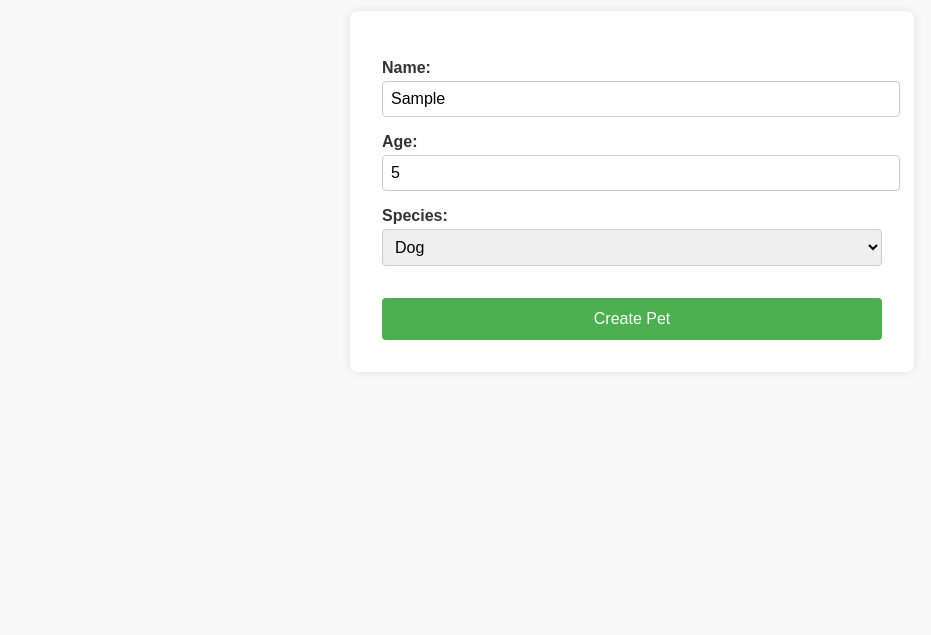
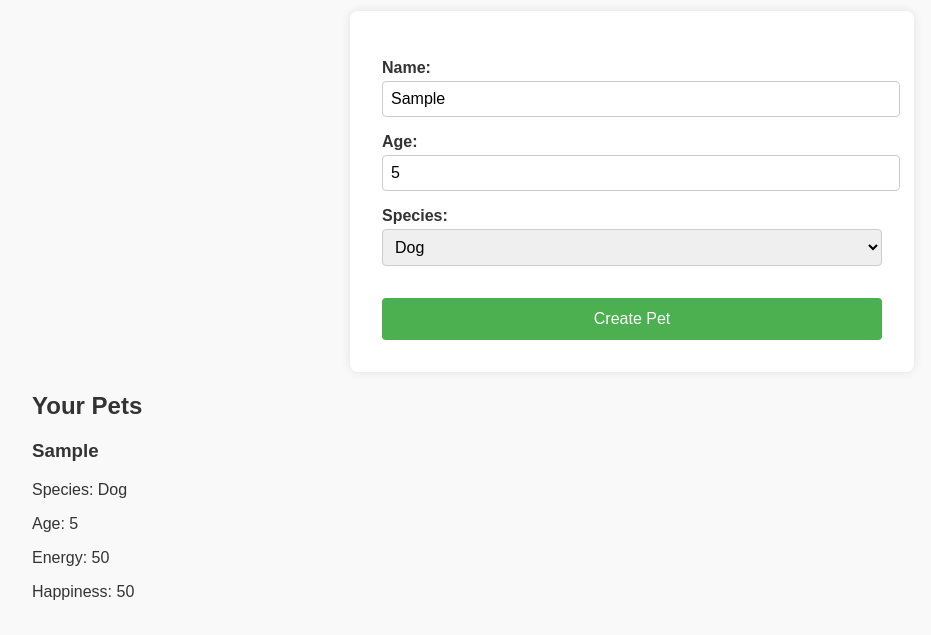
Before and after one commit to Ashurely321/week4-js-html-dom-exercises, a plain HTML site: page pets.html in a window 1280 px wide. Both pictures are taken after typing "Sample", "5" into the empty fields and a click on the button "Create Pet". Shown: the part 119-754 px from the top of the page, without its empty margins (8-939 px from the left). Drawn offline with Linux system fonts and the light colour scheme.

Commit message:
day 4 modify petCreator.js,pets.html,and pets.js to reflect assignment addons

```diff
--- a/petCreator.js
+++ b/petCreator.js
@@ -33,5 +33,18 @@ function createPet(name, age, species) {
         console.log(`${this.name} is too tired to play.`);
       }
     },
+
+    //Day 4, new method: generates the HTML for rendering this pet
+    html() {
+      return `
+    <div class="pet-card">
+    <h3>${this.name}</h3>
+    <p>Species: ${this.species}</p>
+    <p>Age: ${this.age}</p>
+    <p>Energy: ${this.energy}</p>
+    <p>Happiness: ${this.happiness}</p>
+    </div>
+    `;
+    },
   };
 }
--- a/pets.html
+++ b/pets.html
@@ -1,30 +1,34 @@
 <!DOCTYPE html>
 <html lang="en">
   <head>
-    <meta charset="UTF-8">
-    <meta name="viewport" content="width=device-width, initial-scale=1.0">
+    <meta charset="UTF-8" />
+    <meta name="viewport" content="width=device-width, initial-scale=1.0" />
     <title>Pet Management System</title>
-    <link rel="stylesheet" href="styles.css">
+    <link rel="stylesheet" href="styles.css" />
   </head>
   <body>
     <h1>Create a Pet!</h1>
     <form>
       <label for="petName">Name:</label>
-        <input type="text" id="petName"><br>
+      <input type="text" id="petName" /><br />
 
       <label for="petAge">Age:</label>
-        <input type="number" id="petAge"><br>
+      <input type="number" id="petAge" /><br />
 
       <label for="petSpecies">Species:</label>
       <select id="petSpecies">
         <option value="Dog">Dog</option>
         <option value="Cat">Cat</option>
         <option value="Fish">Fish</option>
-            <option value="Lizard">Lizard</option>
-        </select><br>
+        <option value="Lizard">Lizard</option></select
+      ><br />
 
       <button type="button" id="createPetBtn">Create Pet</button>
     </form>
+
+    <!-- rendering container -->
+    <h2>Your Pets</h2>
+    <div id="petsContainer"></div>
 
     <!-- Script order matters! Lesson learned -->
     <script src="./petCreator.js"></script>
--- a/pets.js
+++ b/pets.js
@@ -9,6 +9,21 @@ const state = {
 // Create a test pet to verify shared function
 const testPet = createPet("Hello", 2, "Dog");
 testPet.status();
+console.log(testPet.html()); //Day4 : Proof of life: HTML output
+
+//Function to render all pets as HTML
+function renderPets() {
+  let htmlOutput = "";
+
+  for (const pet of state.pets) {
+    const petHTML = pet.html();
+    console.log("Pet HTML:", petHTML); //Day 4: proof of life
+    htmlOutput += petHTML;
+  }
+
+  console.log("All Pets HTML:", htmlOutput); //Proof of life
+  return htmlOutput;
+}
 
 //Event listener for form button
 document.addEventListener("DOMContentLoaded", () => {
@@ -34,5 +49,12 @@ document.addEventListener("DOMContentLoaded", () => {
         Happiness: pet.happiness,
       }))
     );
+
+    //Day 4: Render pets to the page
+    const petsHTML = renderPets();
+    console.log("Render HTML:", petsHTML); //Proof of life
+
+    const container = document.getElementById("petsContainer");
+    container.innerHTML = petsHTML;
   });
 });
```
Lines whose indentation alone changed are shown as unchanged.
